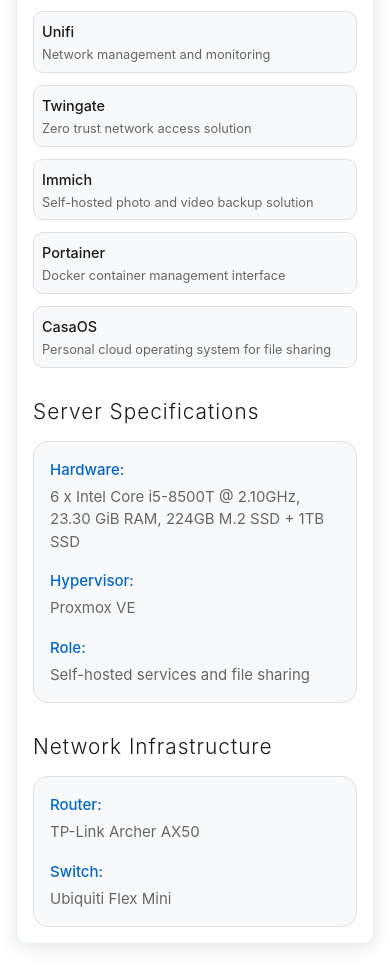
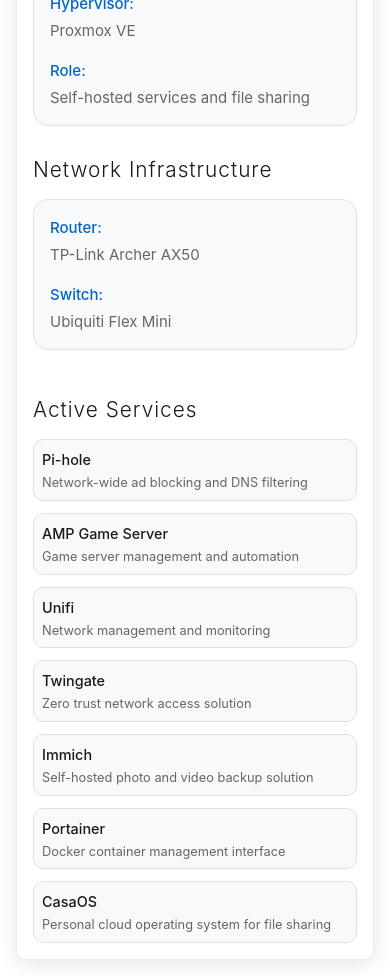
Before and after one commit to hope61/my-portfolio, a Vue app: page /homelab in a window 390 px wide. Shown: the part 1280-2256 px from the top of the page. Built offline with nearby package versions, Linux system fonts and the light colour scheme; no server answers.

Commit message:
small ui change

```diff
--- a/src/views/HomelabView.vue
+++ b/src/views/HomelabView.vue
@@ -286,22 +286,11 @@
 
     <!-- Main Content Grid -->
     <div class="main-grid">
-      <!-- Left Column: Image and Services -->
+      <!-- Left Column: Image -->
       <div class="left-column">
         <div class="image-section">
           <div class="image-container">
             <img src="/src/assets/homelab.webp" alt="Homelab Server Setup" />
-          </div>
-        </div>
-
-        <!-- Services -->
-        <div class="info-section">
-          <h3 class="section-title">Active Services</h3>
-          <div class="services-grid">
-            <div v-for="service in homelabData.services" :key="service.name" class="service-item">
-              <div class="service-name">{{ service.name }}</div>
-              <div class="service-description">{{ service.description }}</div>
-            </div>
           </div>
         </div>
       </div>
@@ -339,6 +328,19 @@
               <span class="label">Switch:</span>
               <span class="value">{{ homelabData.network.switches[0] }}</span>
             </div>
+          </div>
+        </div>
+      </div>
+    </div>
+
+    <!-- Services Section (Last on mobile) -->
+    <div class="services-section">
+      <div class="info-section">
+        <h3 class="section-title">Active Services</h3>
+        <div class="services-grid">
+          <div v-for="service in homelabData.services" :key="service.name" class="service-item">
+            <div class="service-name">{{ service.name }}</div>
+            <div class="service-description">{{ service.description }}</div>
           </div>
         </div>
       </div>
@@ -584,6 +586,11 @@
   font-size: 0.8rem;
 }
 
+/* Services Section */
+.services-section {
+  margin-top: 2rem;
+}
+
 /* Responsive Design */
 @media (max-width: 1024px) {
   .main-grid {
@@ -593,6 +600,10 @@
 
   .services-grid {
     grid-template-columns: 1fr;
+  }
+
+  .services-section {
+    margin-top: 3rem;
   }
 }
 
```
